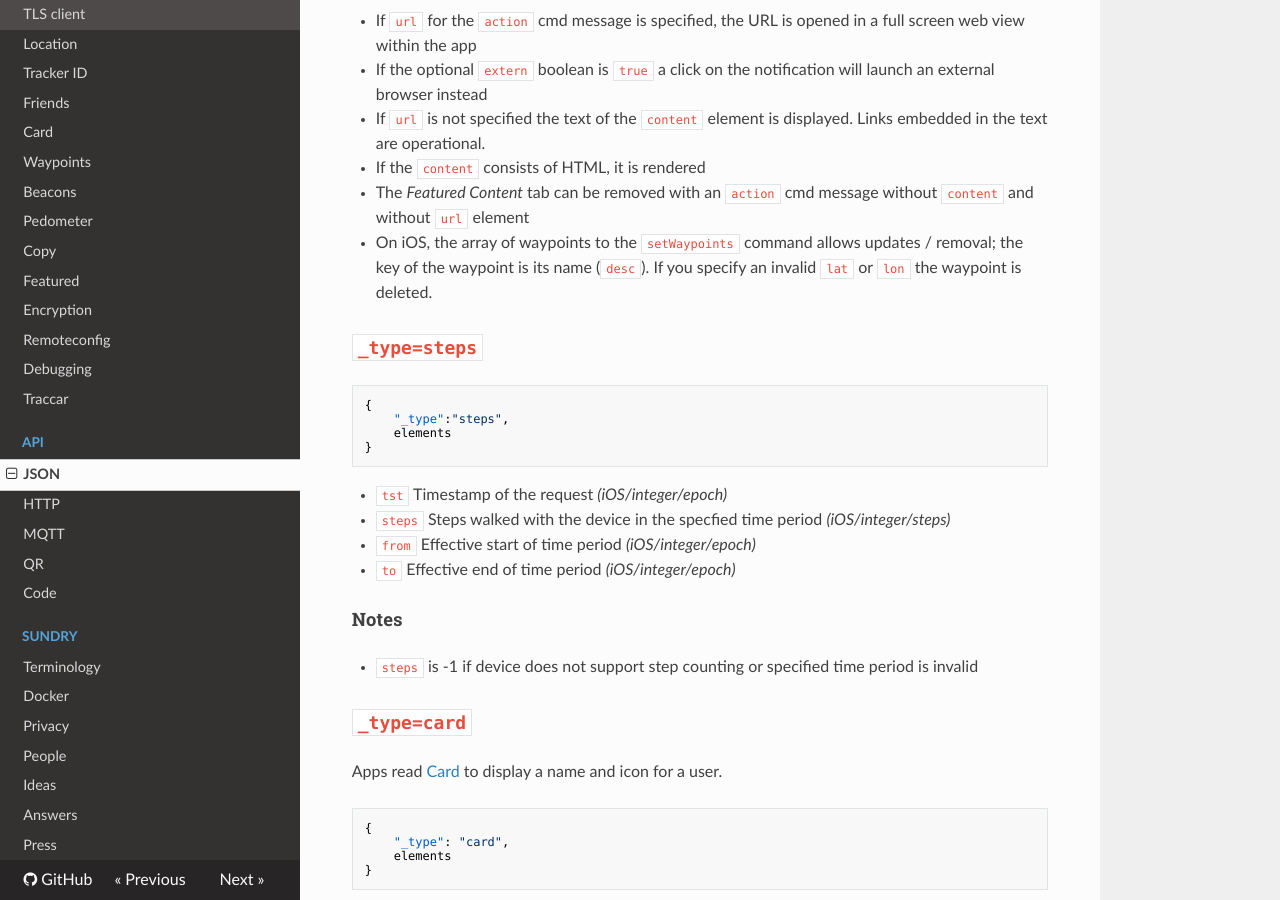
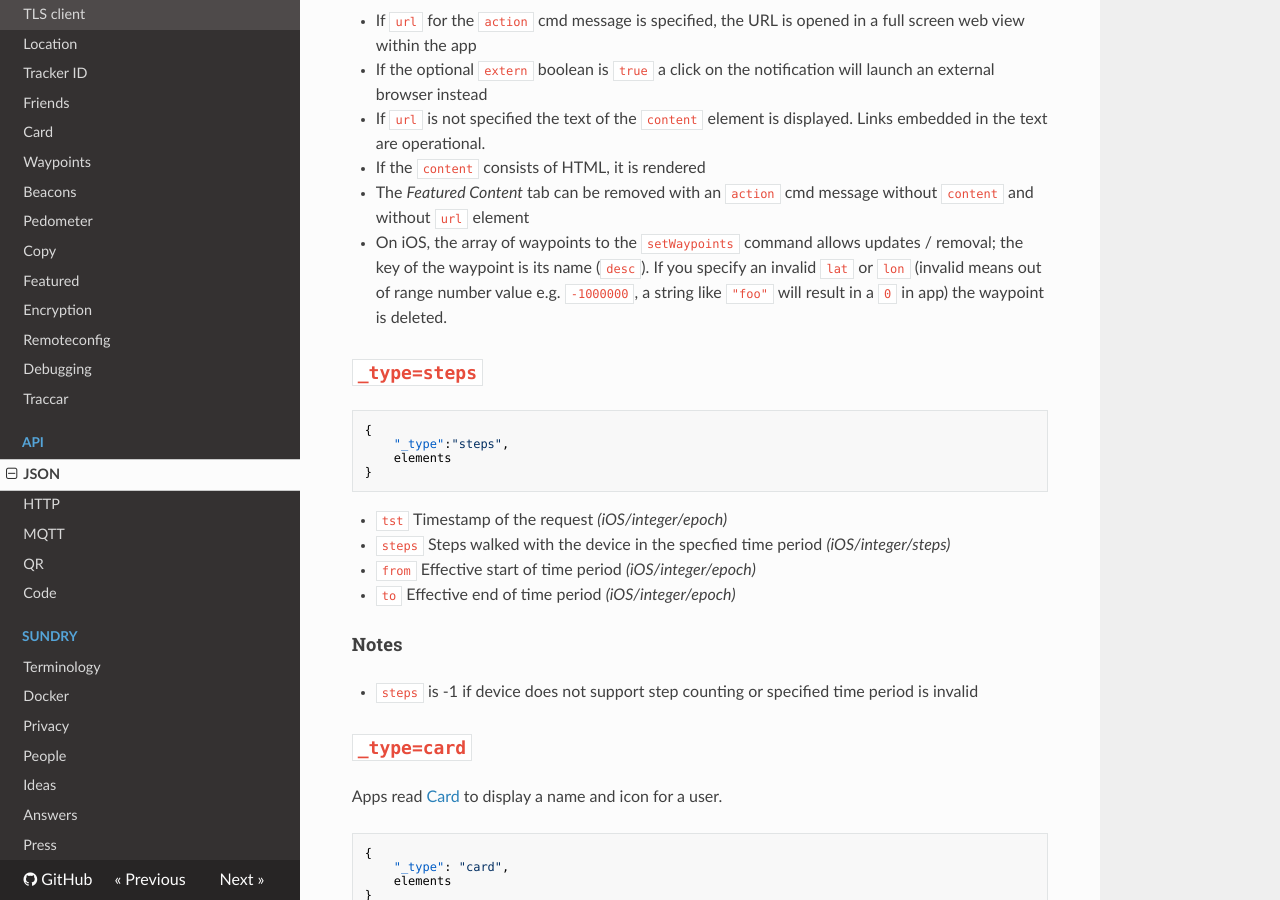
Before and after one commit to owntracks/booklet, an MkDocs documentation site: the page built from docs/tech/json.md, in a window 1280 px wide and 900 px high, scrolled down 9818 px. Built offline with MkDocs 1.6.1, drawn with Linux system fonts in a browser that asks for light colours; nearby versions of some CDN libraries; old or Windows-style settings are respelled for this version of MkDocs.

Commit message:
clarify what an invalid lat/lon is

```diff
--- a/docs/tech/json.md
+++ b/docs/tech/json.md
@@ -344,7 +344,7 @@ These messages are published when beacon ranging (iOS only) is enabled. Be advis
 * If `url` is not specified the text of the `content` element is displayed. Links embedded in the text are operational.
 * If the `content` consists of HTML, it is rendered
 * The _Featured Content_ tab can be removed with an `action` cmd message without `content` and without `url` element
-* On iOS, the array of waypoints to the `setWaypoints` command allows updates / removal; the key of the waypoint is its name (`desc`). If you specify an invalid `lat` or `lon` the waypoint is deleted.
+* On iOS, the array of waypoints to the `setWaypoints` command allows updates / removal; the key of the waypoint is its name (`desc`). If you specify an invalid `lat` or `lon` (invalid means out of range number value e.g. `-1000000`, a string like `"foo"` will result in a `0` in app) the waypoint is deleted.
 
 ## `_type=steps`
 
```
